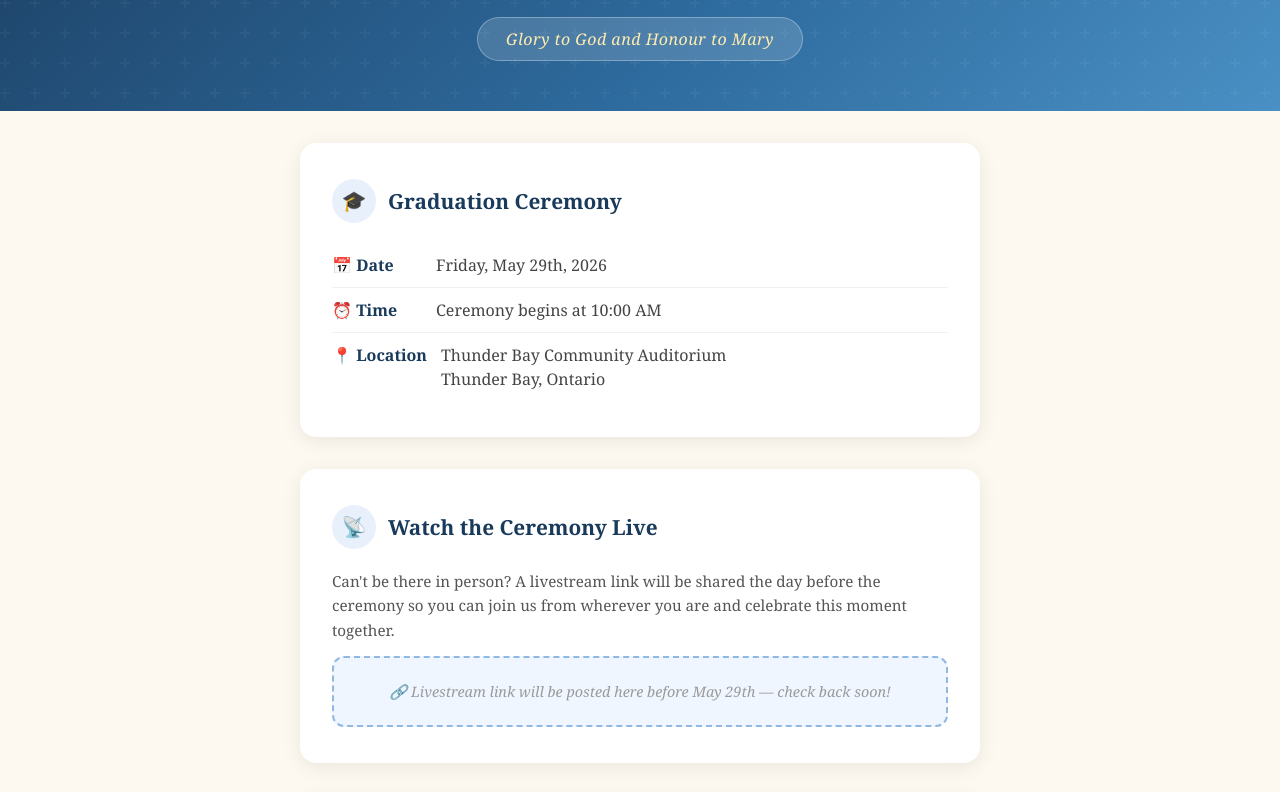
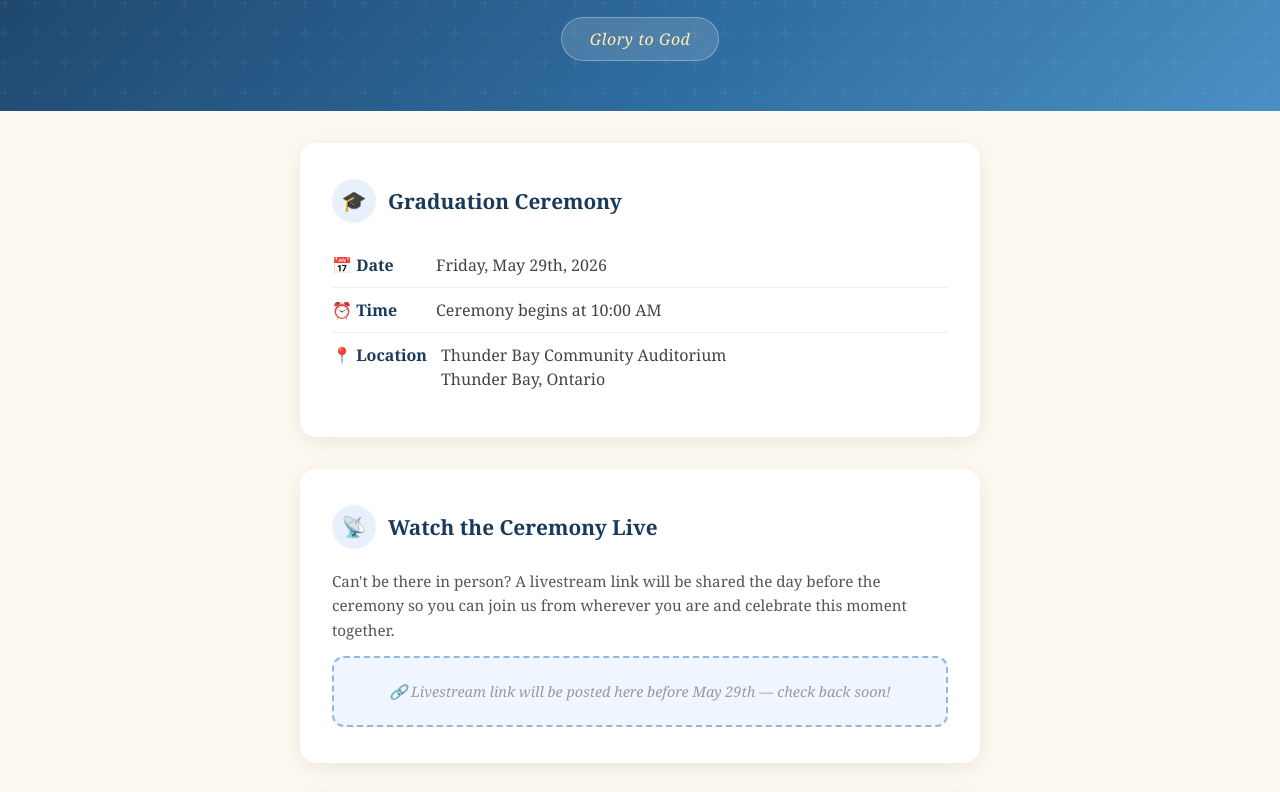
Before and after one commit to fikokwu/felix-graduation-2026, a plain HTML site: page index.html in a window 1280 px wide. Shown: the part 272-1064 px from the top of the page. Drawn offline with Linux system fonts and the light colour scheme.

Commit message:
change line 222

```diff
--- a/index.html
+++ b/index.html
@@ -219,7 +219,7 @@
     <div class="cross-motif">✦ ✝ ✦</div>
     <h1>Felix Ikokwu<br/>Class of 2026</h1>
     <p class="subtitle">A celebration of faith, perseverance & grace</p>
-    <span class="motto">Glory to God and Honour to Mary</span>
+    <span class="motto">Glory to God</span>
   </div>
 
   <div class="content">
```
